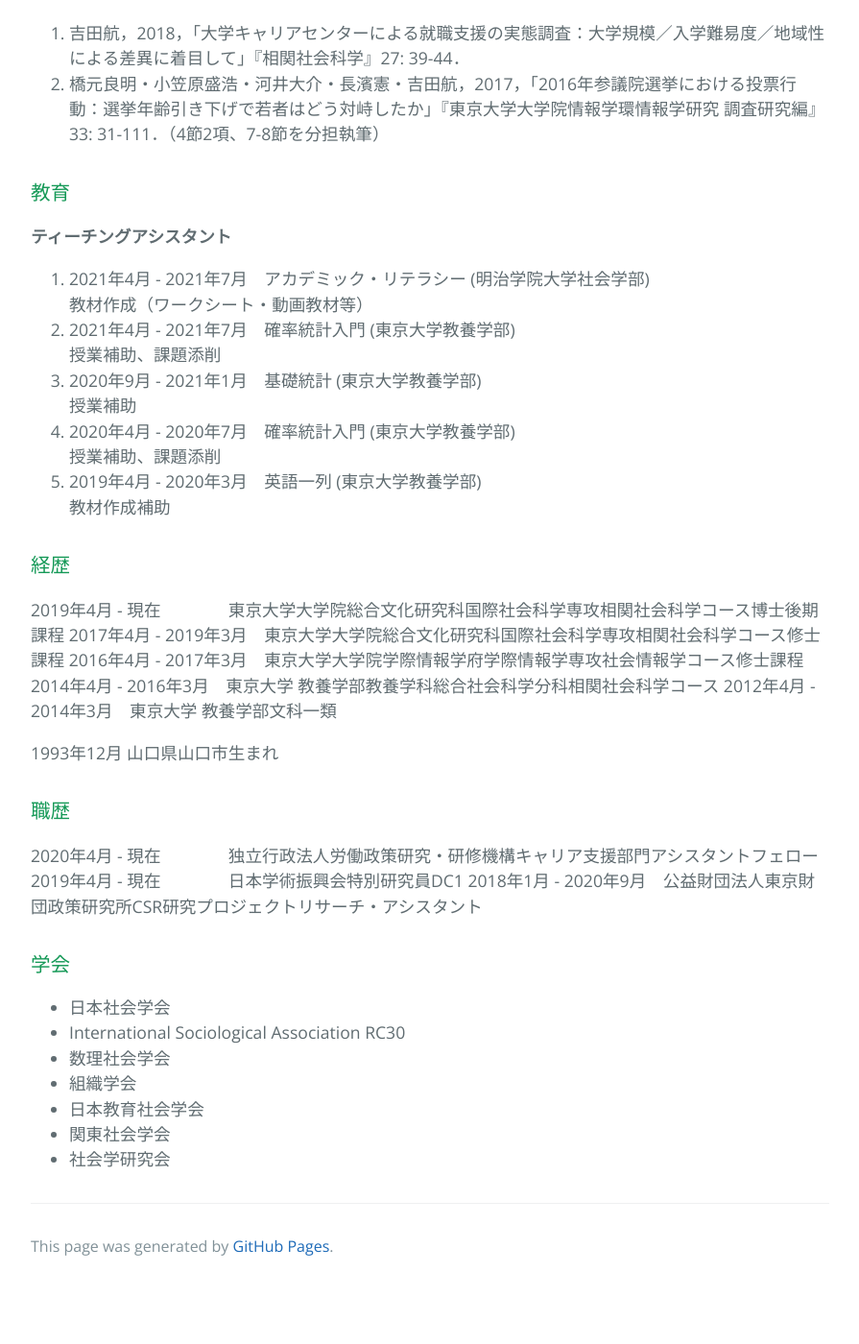
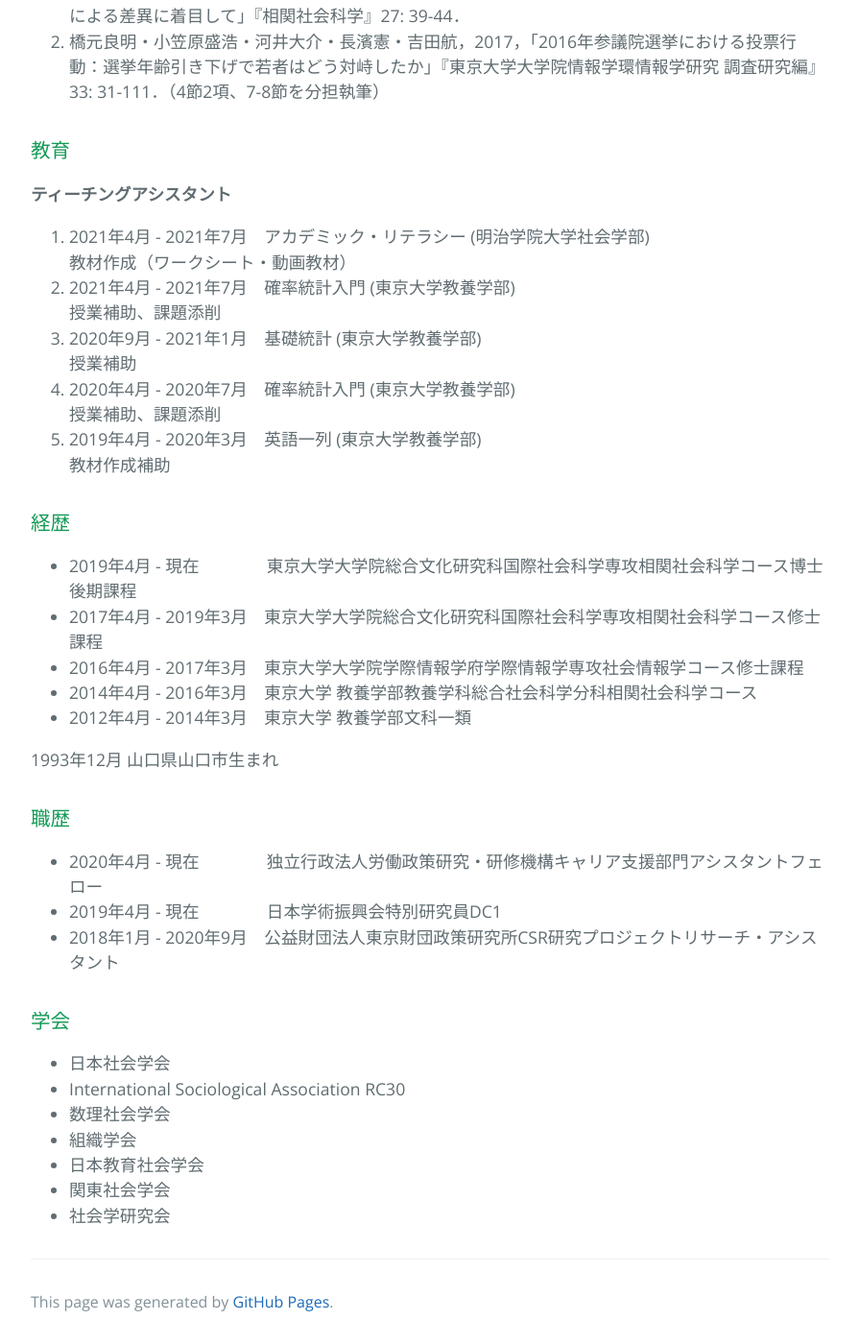
Before and after one commit to WataruYoshidaJP/WataruYoshidaJP.github.io, a Jekyll site: the page built from index.md, in a window 1280 px wide and 1400 px high, scrolled down 784 px. Shown: the whole window at 96% size, without its empty margins (192-1087 px from the left). Built offline with Jekyll 4.4.1, drawn with Linux system fonts in a browser that asks for light colours; the repository's description, which GitHub fills in, is left out; before the commit the page ends 2126 px from its top, so only the background shows below that; some of the changed text lies outside the part shown.

```diff
--- a/index.md
+++ b/index.md
@@ -4,11 +4,10 @@ layout: default
 
 吉田航のWebページです。
 
-[researchmap](https://researchmap.jp/w_yoshida)
-
 国内大企業の採用行動を研究しています。企業調査データの計量分析から、「企業内のさまざまな施策・慣行は、採用行動にどのような効果をもたらすのか」「景気や社会状況の変化は、企業の採用実績にいかなる影響を及ぼすのか」などの問いに取り組んでいます。
 
-詳しいプロフィールは[こちら](./profile.html)
+詳しいプロフィールは[こちら](./profile)
+[researchmap](https://researchmap.jp/w_yoshida)
 
 ### 研究業績
 
@@ -27,7 +26,7 @@ layout: default
 **ティーチングアシスタント**
 
 1.  2021年4月 - 2021年7月　アカデミック・リテラシー (明治学院大学社会学部)
-    教材作成（ワークシート・動画教材等）
+    教材作成（ワークシート・動画教材）
 2.  2021年4月 - 2021年7月　確率統計入門  (東京大学教養学部)
     授業補助、課題添削
 3.  2020年9月 - 2021年1月　基礎統計  (東京大学教養学部)
@@ -40,19 +39,19 @@ layout: default
 ### 経歴
 
 
-2019年4月 - 現在　　　　東京大学大学院総合文化研究科国際社会科学専攻相関社会科学コース博士後期課程
-2017年4月 - 2019年3月　東京大学大学院総合文化研究科国際社会科学専攻相関社会科学コース修士課程
-2016年4月 - 2017年3月　東京大学大学院学際情報学府学際情報学専攻社会情報学コース修士課程
-2014年4月 - 2016年3月　東京大学 教養学部教養学科総合社会科学分科相関社会科学コース
-2012年4月 - 2014年3月　東京大学 教養学部文科一類
+*   2019年4月 - 現在　　　　東京大学大学院総合文化研究科国際社会科学専攻相関社会科学コース博士後期課程
+*   2017年4月 - 2019年3月　東京大学大学院総合文化研究科国際社会科学専攻相関社会科学コース修士課程
+*   2016年4月 - 2017年3月　東京大学大学院学際情報学府学際情報学専攻社会情報学コース修士課程
+*   2014年4月 - 2016年3月　東京大学 教養学部教養学科総合社会科学分科相関社会科学コース
+*   2012年4月 - 2014年3月　東京大学 教養学部文科一類
 
 1993年12月  山口県山口市生まれ
 
 ### 職歴
 
-2020年4月 - 現在　　　　独立行政法人労働政策研究・研修機構キャリア支援部門アシスタントフェロー
-2019年4月 - 現在　　　　日本学術振興会特別研究員DC1
-2018年1月 - 2020年9月　公益財団法人東京財団政策研究所CSR研究プロジェクトリサーチ・アシスタント
+*   2020年4月 - 現在　　　　独立行政法人労働政策研究・研修機構キャリア支援部門アシスタントフェロー
+*   2019年4月 - 現在　　　　日本学術振興会特別研究員DC1
+*   2018年1月 - 2020年9月　公益財団法人東京財団政策研究所CSR研究プロジェクトリサーチ・アシスタント
 
 ### 学会
 
```
Also changed, not shown: profile.md (+1 -0 lines).
